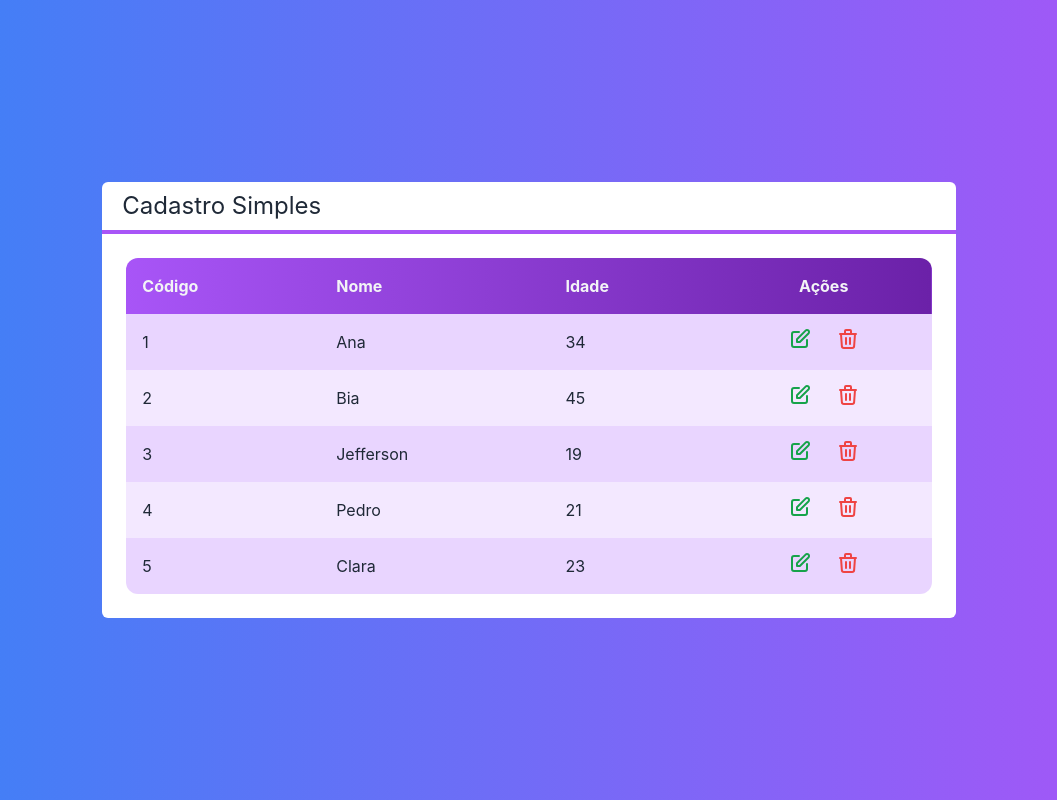
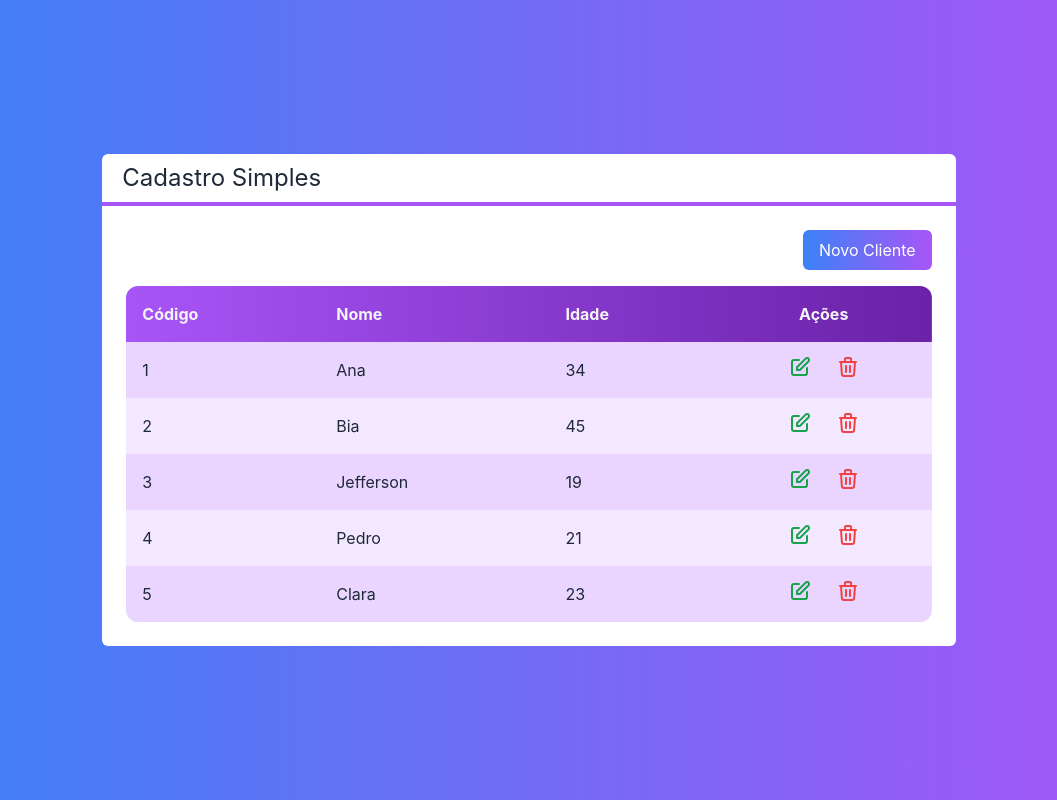
Before and after one commit to rodrigsmor/crud-nextjs, a Next.js app: page / in a window 1280 px wide. Shown: the whole page, without its empty margins (111-1168 px from the left). Built offline with nearby package versions, Linux system fonts and the light colour scheme.

Commit message:
05 | Design the Button component

```diff
--- /dev/null
+++ b/src/components/Botao.tsx
@@ -0,0 +1,19 @@
+interface BotaoProps {
+    cor?: 'green' | 'blue' | 'gray',
+    className?: string,
+    children: any
+}
+
+export default function Botao(props: BotaoProps) {
+    const cor = props.cor ?? 'gray';
+
+    return (
+        <button className={`
+            bg-gradient-to-r from-${cor}-400 to-${cor}-700
+            text-white px-4 py-2 rounded-md
+            ${props.className}
+        `}>
+            { props.children }
+        </button>
+    )
+}
--- a/src/pages/index.tsx
+++ b/src/pages/index.tsx
@@ -1,3 +1,4 @@
+import Botao from "../components/Botao";
 import Layout from "../components/Layout";
 import Tabela from "../components/Tabela";
 import Cliente from "../core/Cliente";
@@ -26,6 +27,9 @@
       text-white
     `}>
       <Layout titulo={'Cadastro Simples'}>
+        <div className={'flex justify-end'}>
+          <Botao cor={'green'} className={'mb-4'}> Novo Cliente </Botao>
+        </div>
         <Tabela clientes={clientes}
           clienteSelecionado={clienteSelecionado}
           clienteExcluido={clienteExcluido}
--- a/tailwind.config.js
+++ b/tailwind.config.js
@@ -2,6 +2,11 @@
   content: [
     "./src/pages/**/*.{js,ts,jsx,tsx}",
     "./src/components/**/*.{js,ts,jsx,tsx}",
+  ],
+  safelist: [
+    /^bg-/,
+    /^to-/,
+    /^from-/,
   ],
   theme: {
     extend: {},
```
Also changed, not shown: tsconfig.json (line endings or trailing spaces).
